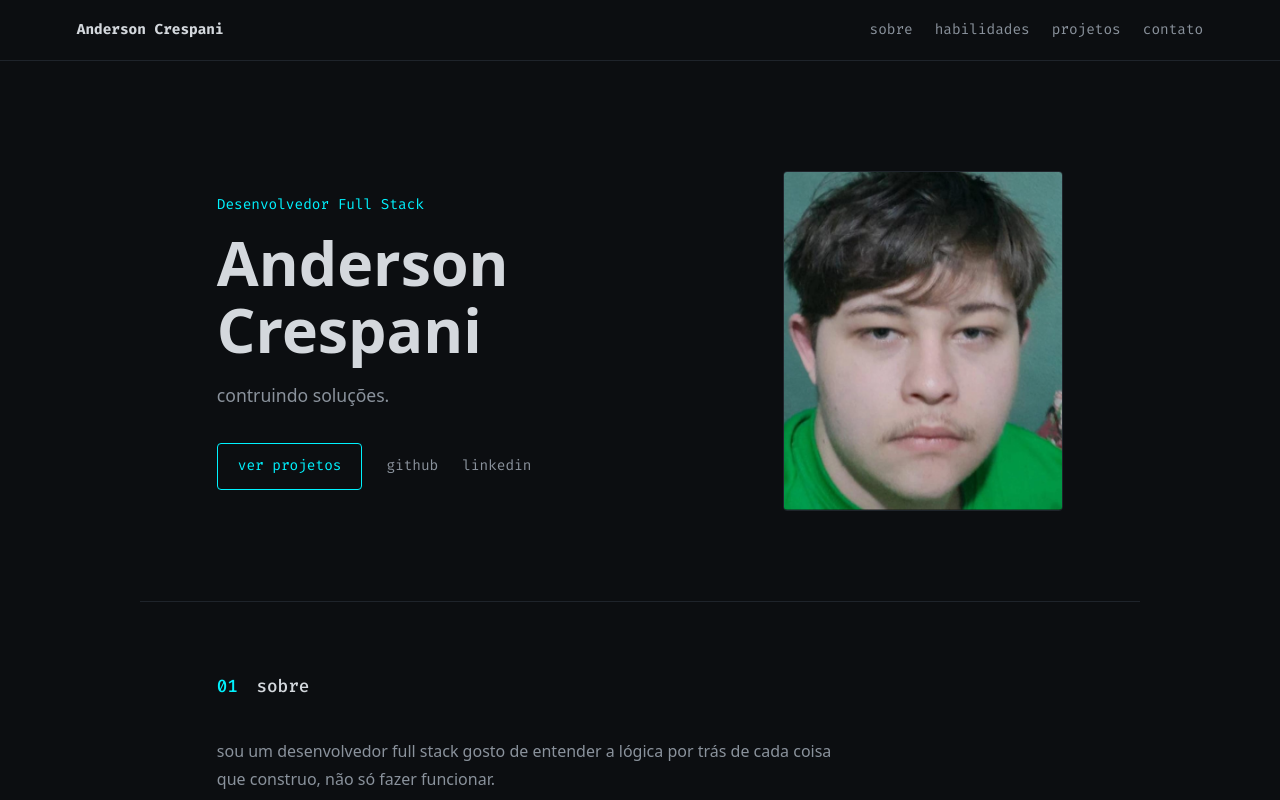
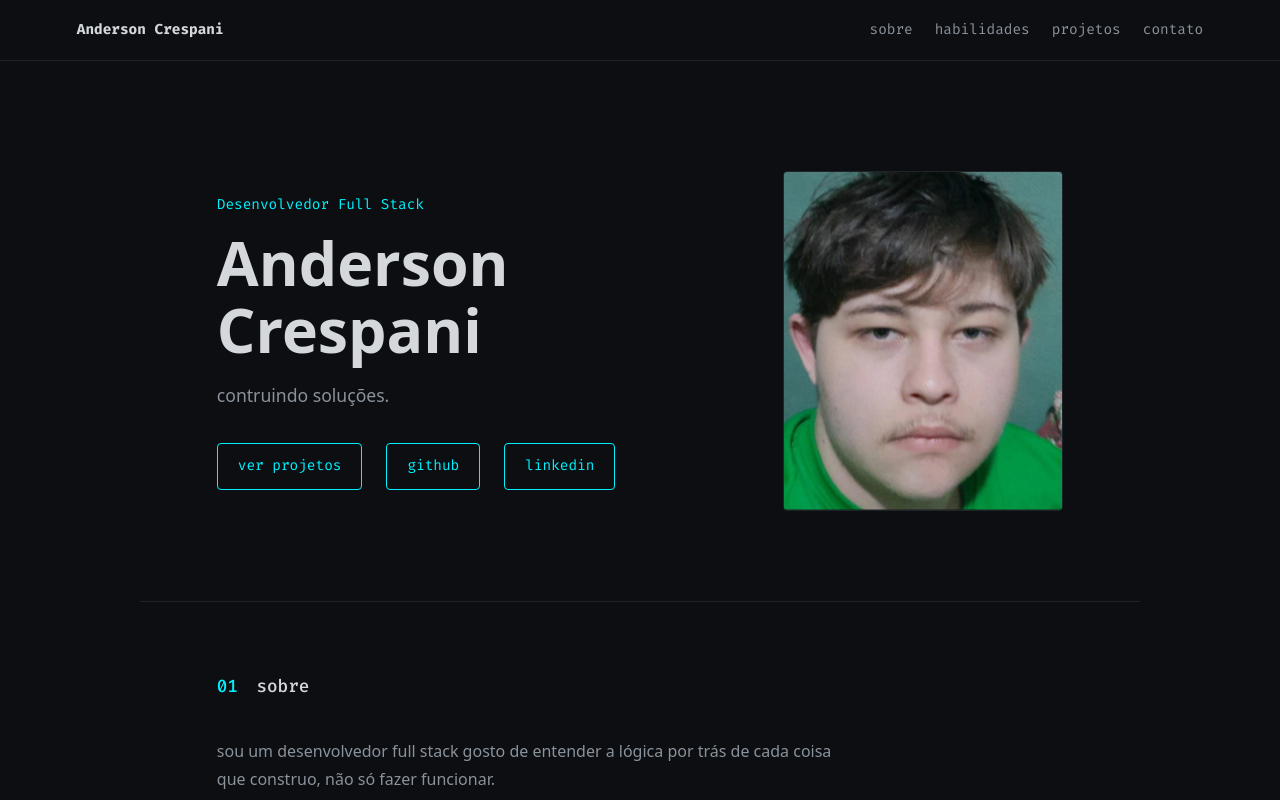
Before and after one commit to andersoncrespani/portifolio, a React (Vite) app in the folder portifolio/: page / in a window 1280 px wide. Shown: the top 800 px of the page. Built offline with nearby package versions, Linux system fonts and the light colour scheme.

Commit message:
new color and fix bugs

```diff
--- a/portifolio/src/components/hero.jsx
+++ b/portifolio/src/components/hero.jsx
@@ -14,10 +14,10 @@ export default function Hero() {
           <a href="#projetos" className="botao">
             ver projetos
           </a>
-          <a href={perfil.github} target="_blank" rel="noreferrer">
+          <a href={perfil.github} className="link-borda" target="_blank" rel="noreferrer">
             github
           </a>
-          <a href={perfil.linkedin} target="_blank" rel="noreferrer">
+          <a href={perfil.linkedin} className="link-borda2" target="_blank" rel="noreferrer">
             linkedin
           </a>
         </div>
--- a/portifolio/src/styles/styles.css
+++ b/portifolio/src/styles/styles.css
@@ -107,6 +107,25 @@ ul {
   gap: 24px;
   font-family: var(--mono);
   font-size: 0.9rem;
+}
+.link-borda{
+  padding: 10px 20px;
+  border: 1px solid var(--ciano);
+  color: var(--ciano) !important;
+  border-radius: 4px;
+  transition: background 0.15s;
+}
+
+.link-borda2{
+  padding: 10px 20px;
+  border: 1px solid var(--ciano);
+  color: var(--ciano) !important;
+  border-radius: 4px;
+  transition: background 0.15s;
+}
+.link-borda:hover,
+.link-borda2:hover {
+  background: rgba(0, 242, 254, 0.1);
 }
 
 .botao {
```
